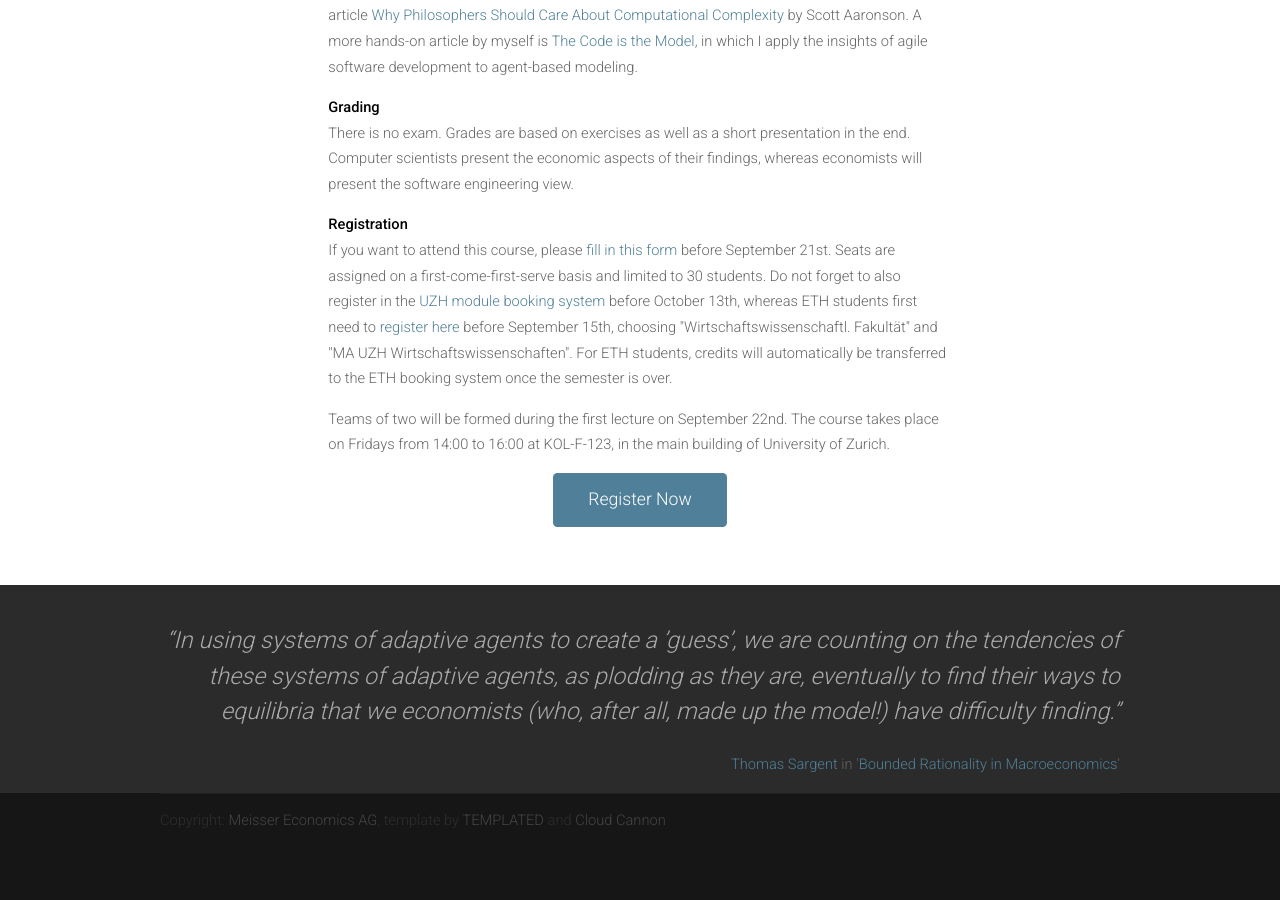
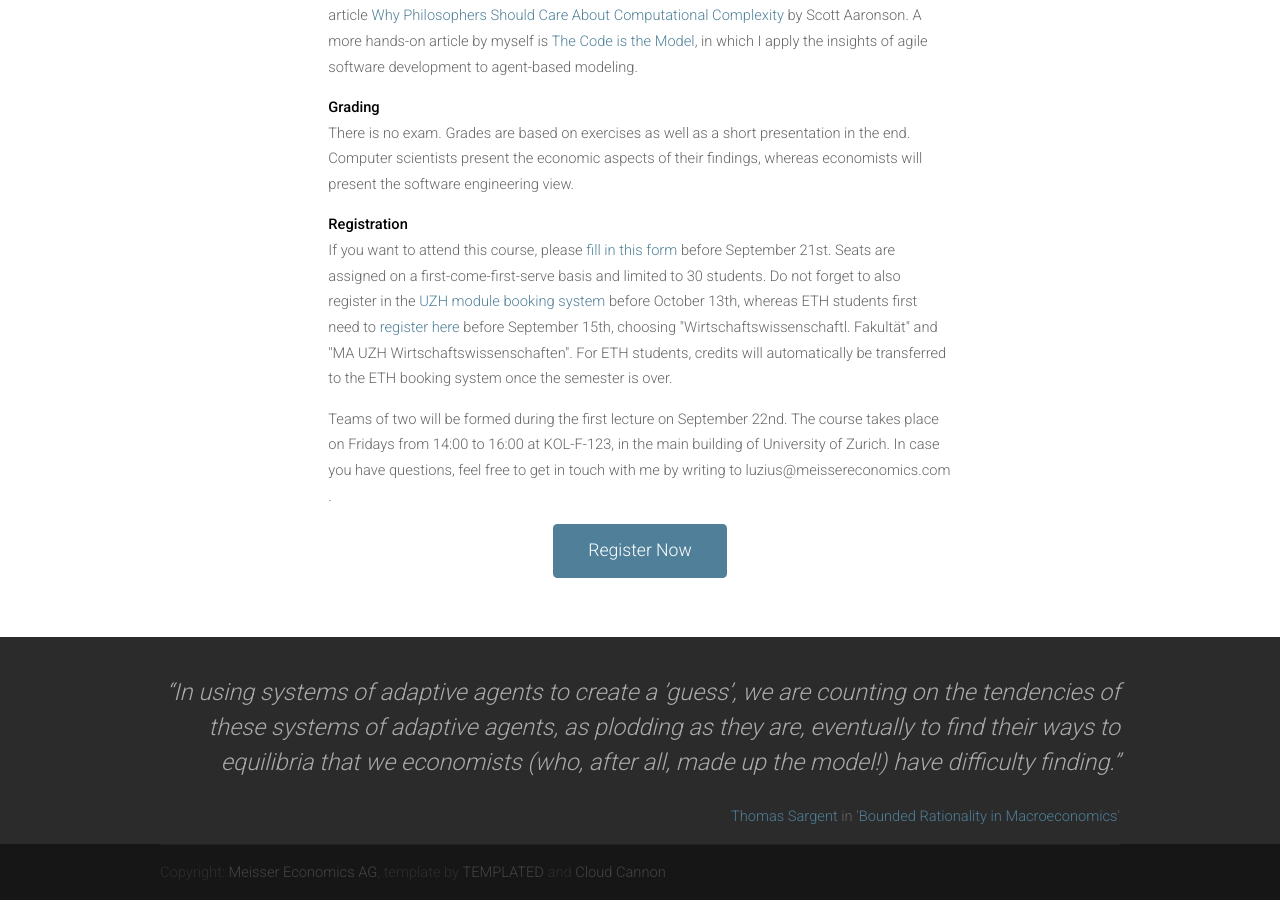
Before and after one commit to meisserecon/www, a Jekyll site: the page built from course.md, in a window 1280 px wide and 900 px high, scrolled down 2302 px. Built offline with Jekyll 4.4.1, drawn with Linux system fonts in a browser that asks for light colours; nearby versions of some CDN libraries; before the commit the page ends 3151 px from its top, so only the background shows below that.

Commit message:
Update course.md

```diff
--- a/course.md
+++ b/course.md
@@ -40,6 +40,6 @@ Complexity: how can software engineering help in managing the complexity?</p>
 
 <p>If you want to attend this course, please <a href="https://docs.google.com/forms/d/e/1FAIpQLSfiUZGNaYk8NIR_RWXHa7f5W4S-vUUTmfpFBs0hOOgmZ22x-w/viewform?usp=sf_link">fill in this form</a> before September 21st. Seats are assigned on a first-come-first-serve basis and limited to 30 students. Do not forget to also register in the <a href="https://idagreen.uzh.ch/mb/">UZH module booking system</a> before October 13th, whereas ETH students first need to <a href="http://www.uzh.ch/de/studies/application/mobilitaet/applyhsuma.html">register here</a> before September 15th, choosing "Wirtschaftswissenschaftl. Fakultät" and "MA UZH Wirtschaftswissenschaften". For ETH students, credits will automatically be transferred to the ETH booking system once the semester is over.</p>
 
-<p>Teams of two will be formed during the first lecture on September 22nd. The course takes place on Fridays from 14:00 to 16:00 at KOL-F-123, in the main building of University of Zurich.</p>
+<p>Teams of two will be formed during the first lecture on September 22nd. The course takes place on Fridays from 14:00 to 16:00 at KOL-F-123, in the main building of University of Zurich. In case you have questions, feel free to get in touch with me by writing to luzius@meissereconomics.com .</p>
 
 <p><center><a href="https://docs.google.com/forms/d/e/1FAIpQLSfiUZGNaYk8NIR_RWXHa7f5W4S-vUUTmfpFBs0hOOgmZ22x-w/viewform?usp=sf_link" class="button button-style1">Register Now</a></center></p>
```
